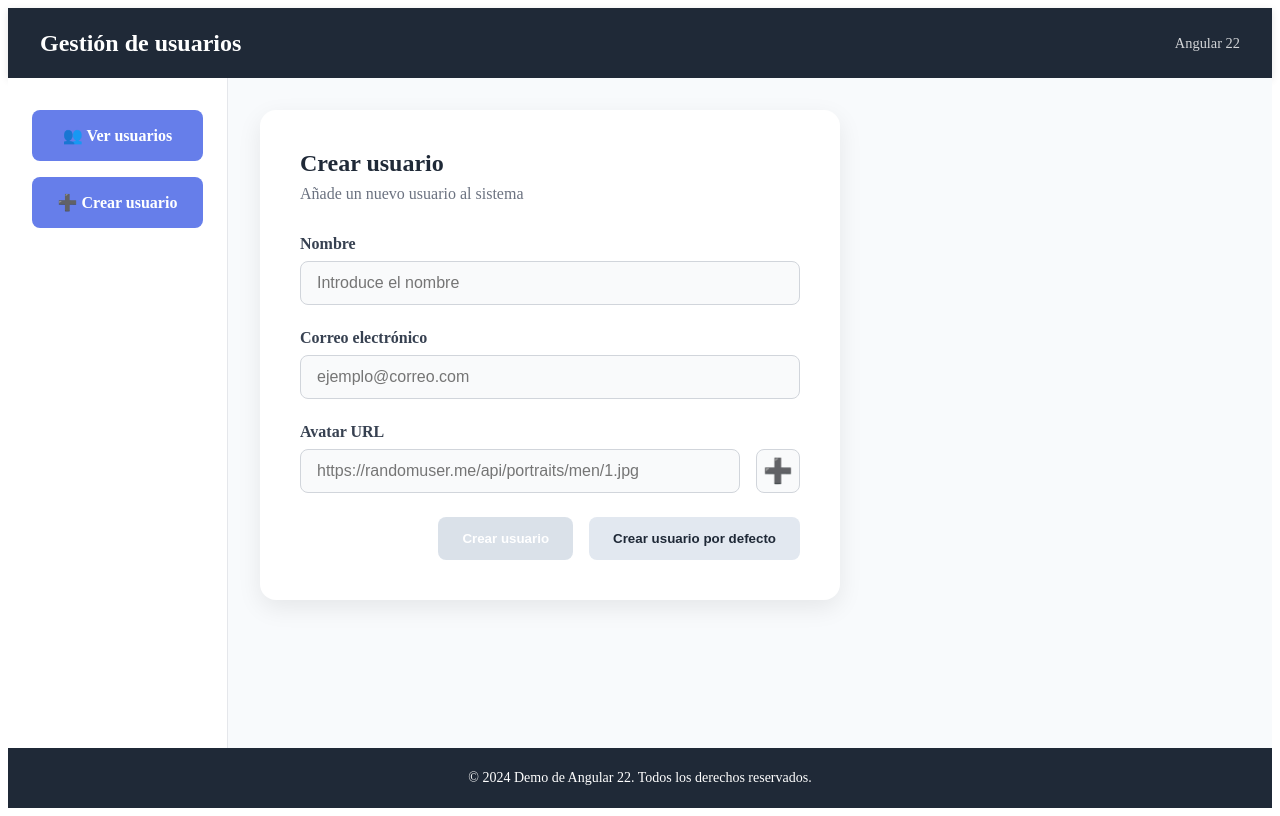
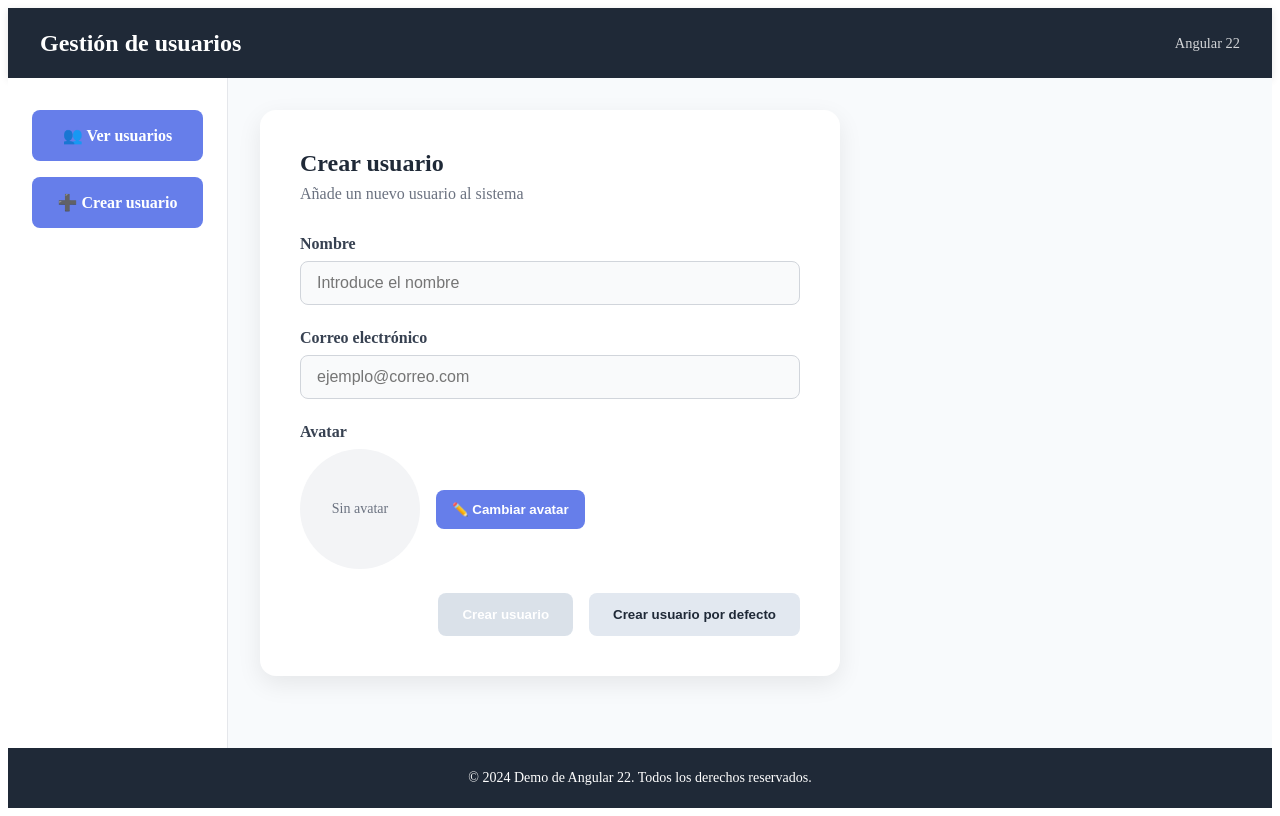
Before and after one commit to davidmtrigogft/angular22, an Angular app: page /create-user in a window 1280 px wide. Built offline with nearby package versions, Linux system fonts and the light colour scheme.

Commit message:
feat: changed avatar input by avatar image

```diff
--- a/src/app/modules/user-editor/user-editor.html
+++ b/src/app/modules/user-editor/user-editor.html
@@ -5,27 +5,37 @@
   </div>
 
   <form class="user-editor__form" (ngSubmit)="onSubmit()">
+    <app-input [config]="nameInput" />
+    <app-input [config]="emailInput" />
+    <div class="user-editor__avatar">
+      <label class="user-editor__avatar-label">
+        Avatar
+      </label>
+      <div class="user-editor__avatar-content">
+        @if (model().avatar) {
+        <img class="user-editor__avatar-image" [src]="model().avatar" alt="Avatar seleccionado" />
+        } @else {
+        <div class="user-editor__avatar-placeholder">
+          Sin avatar
+        </div>
+        }
+        <button type="button" class="user-editor__avatar-button" (click)="openAvatarModal()">
+          ✏️ Cambiar avatar
+        </button>
 
-    <app-input [config]="nameInput" />
+      </div>
 
-    <app-input [config]="emailInput" />
-
-    <div class="user-editor__form--avatar">
-      <app-input [config]="avatarInput" class="user-editor__form--avatar--input" />
-      <button type="button" class="user-editor__form--avatar--button" (click)="openAvatarModal()">
-        ➕
-      </button>
     </div>
 
     <div class="user-editor__footer">
       @if (userForm()) {
-      <button type="submit" class="user-editor__footer--button" [disabled]="userForm().invalid()">
+      <button type="submit" class="user-editor__footer-button" [disabled]="userForm().invalid()">
         {{ literals.createUserButton }}
       </button>
       }
 
       @if (!isEditMode) {
-      <button type="button" class="user-editor__footer--button user-editor__footer--button__secondary"
+      <button type="button" class="user-editor__footer-button user-editor__footer-button--secondary"
         (click)="createDefaultUser()">
         {{ literals.createDefaultUserButton }}
       </button>
--- a/src/app/modules/user-editor/user-editor.scss
+++ b/src/app/modules/user-editor/user-editor.scss
@@ -5,19 +5,96 @@
   max-width: 500px;
   padding: 2.5rem;
 
-  &__header {
-    margin-bottom: 2rem;
+  &__avatar {
+    display: flex;
+    flex-direction: column;
+    gap: 0.5rem;
+  }
 
-    & h2 {
-      color: #1f2937;
-      margin: 0;
-    }
+  &__avatar-button {
+    background: #667eea;
+    border: none;
+    border-radius: 8px;
+    color: white;
+    cursor: pointer;
+    font-weight: 600;
+    padding: 0.75rem 1rem;
+    transition: all 0.2s ease;
+  }
 
-    & p {
-      margin-bottom: 0;
-      margin-top: 0.5rem;
-      color: #6b7280;
-    }
+  &__avatar-button:hover {
+    background: #5368d5;
+    transform: translateY(-2px);
+  }
+
+  &__avatar-content {
+    align-items: center;
+    display: flex;
+    gap: 1rem;
+  }
+
+  &__avatar-image {
+    border: 3px solid #e2e8f0;
+    border-radius: 50%;
+    height: 120px;
+    object-fit: cover;
+    width: 120px;
+  }
+
+  &__avatar-label {
+    color: #374151;
+    font-weight: 600;
+  }
+
+  &__avatar-placeholder {
+    align-items: center;
+    background: #f3f4f6;
+    border-radius: 50%;
+    color: #6b7280;
+    display: flex;
+    font-size: 0.875rem;
+    height: 120px;
+    justify-content: center;
+    width: 120px;
+  }
+
+  &__footer {
+    display: flex;
+    gap: 1rem;
+    justify-content: flex-end;
+  }
+
+  &__footer-button {
+    align-self: flex-start;
+    background: #667eea;
+    border: none;
+    border-radius: 8px;
+    color: white;
+    cursor: pointer;
+    font-weight: 600;
+    padding: 0.875rem 1.5rem;
+    transition: all 0.2s ease;
+  }
+
+  &__footer-button:hover {
+    background: #5368d5;
+    transform: translateY(-2px);
+  }
+
+  &__footer-button:disabled {
+    background: #cbd5e1;
+    cursor: not-allowed;
+    opacity: 0.7;
+  }
+
+  &__footer-button--secondary {
+    background: #e2e8f0;
+    color: #1f2937;
+  }
+
+  &__footer-button--secondary:hover {
+    background: #cbd5e1;
+    transform: translateY(-2px);
   }
 
   &__form {
@@ -25,72 +102,20 @@
     flex-direction: column;
     gap: 1.5rem;
     max-width: 500px;
-
-    &--avatar {
-      align-items: flex-end;
-      display: flex;
-      gap: 1rem;
-
-      &--input {
-        flex: 1;
-      }
-
-      &--button {
-        align-items: center;
-        background: #f9fafb;
-        border-radius: 8px;
-        border: 1px solid #d1d5db;
-        cursor: pointer;
-        display: flex;
-        font-size: 1.5rem;
-        height: 44px;
-        justify-content: center;
-        width: 44px;
-
-        &:hover {
-          background: #5368d5;
-          transform: translateY(-2px);
-        }
-      }
-    }
   }
 
-  &__footer {
-    display: flex;
-    gap: 1rem;
-    justify-content: flex-end;
+  &__header {
+    margin-bottom: 2rem;
+  }
 
-    &--button {
-      align-self: flex-start;
-      background: #667eea;
-      border-radius: 8px;
-      border: none;
-      color: white;
-      cursor: pointer;
-      font-weight: 600;
-      padding: 0.875rem 1.5rem;
-      transition: all 0.2s ease;
+  &__header h2 {
+    color: #1f2937;
+    margin: 0;
+  }
 
-      &:hover {
-        background: #5368d5;
-        transform: translateY(-2px);
-      }
-
-      &:disabled {
-        background: #cbd5e1;
-        cursor: not-allowed;
-        opacity: 0.7;
-      }
-
-      &__secondary {
-        background: #e2e8f0;
-        color: #1f2937;
-
-        &:hover {
-          background: #cbd5e1;
-          transform: translateY(-2px);
-        }
-      }
-    }
+  &__header p {
+    color: #6b7280;
+    margin-bottom: 0;
+    margin-top: 0.5rem;
   }
 }
--- a/src/app/modules/user-editor/user-editor.ts
+++ b/src/app/modules/user-editor/user-editor.ts
@@ -24,7 +24,7 @@ export class UserEditor {
   private readonly _userId = Number(this._route.snapshot.paramMap.get('id') ?? 0);
   private readonly _user = this._userId > 0 ? this._usersService.getUserById(this._userId) : null;
 
-  private readonly _model = signal<IUser>(
+  protected readonly model = signal<IUser>(
     this._user ?? {
       id: 0,
       name: '',
@@ -39,7 +39,7 @@ export class UserEditor {
     ? literals.edit(this._user!)
     : literals.create;
 
-  protected readonly userForm = form(this._model, (path) => {
+  protected readonly userForm = form(this.model, (path) => {
     required(path.name, {
       message: 'El nombre es obligatorio',
     });
@@ -75,9 +75,9 @@ export class UserEditor {
 
   protected onSubmit(): void {
     if (this._userId) {
-      this._usersService.updateUser(this._model());
+      this._usersService.updateUser(this.model());
     } else {
-      this._usersService.addUser(this._model());
+      this._usersService.addUser(this.model());
     }
     this._router.navigate(['/users']);
   }
@@ -93,7 +93,7 @@ export class UserEditor {
       avatar: `https://randomuser.me/api/portraits/${gender}/${id}.jpg`,
     };
 
-    this._model.set(defaultUser);
+    this.model.set(defaultUser);
 
     this.onSubmit();
   }
@@ -107,7 +107,7 @@ export class UserEditor {
   }
 
   protected onAvatarSelected(avatarUrl: string): void {
-    this._model.update((user) => ({
+    this.model.update((user) => ({
       ...user,
       avatar: avatarUrl,
     }));
```
